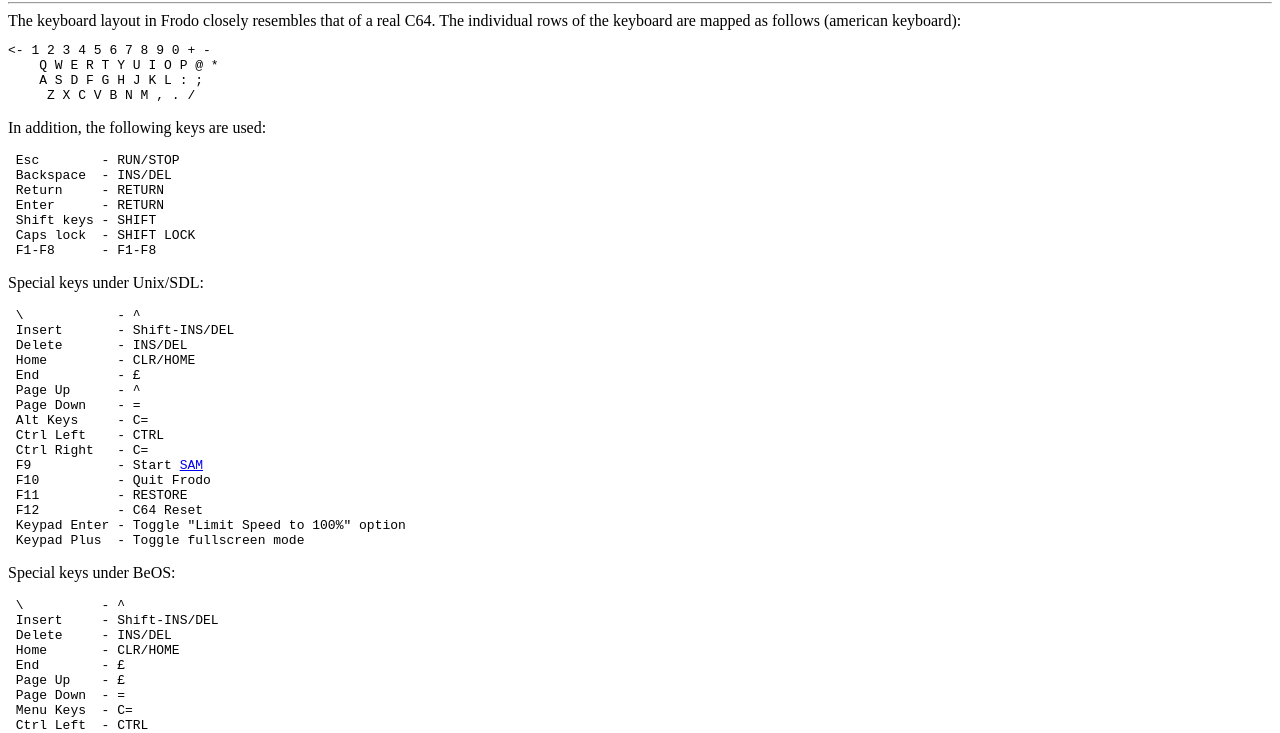
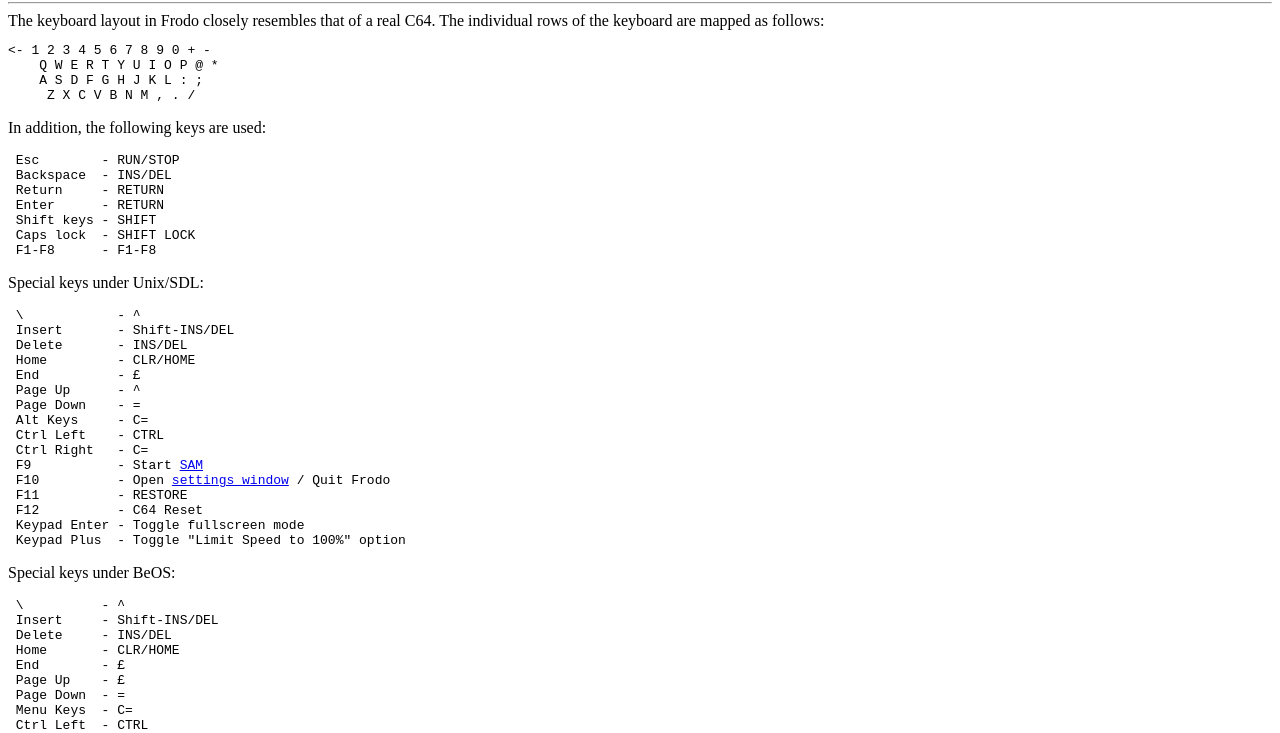
Before and after one commit to cebix/frodo4, a plain HTML site: page docs/keyboard.html in a window 1280 px wide. Shown: the part 64-797 px from the top of the page. Drawn offline with Linux system fonts and the light colour scheme.

Commit message:
Use keypad enter for fullscreen toggle, keypad plus for speed limiter

```diff
--- a/docs/keyboard.html
+++ b/docs/keyboard.html
@@ -9,7 +9,7 @@
 <HR>
 
 The keyboard layout in Frodo closely resembles that of a real C64. The
-individual rows of the keyboard are mapped as follows (american keyboard):
+individual rows of the keyboard are mapped as follows:
 
 <PRE>
 &lt;- 1 2 3 4 5 6 7 8 9 0 + -
@@ -44,11 +44,11 @@
  Ctrl Left    - CTRL
  Ctrl Right   - C=
  F9           - Start <A HREF="sam.html">SAM</A>
- F10          - Quit Frodo
+ F10          - Open <A HREF="settings.html">settings window</A> / Quit Frodo
  F11          - RESTORE
  F12          - C64 Reset
- Keypad Enter - Toggle "Limit Speed to 100%" option
- Keypad Plus  - Toggle fullscreen mode
+ Keypad Enter - Toggle fullscreen mode
+ Keypad Plus  - Toggle "Limit Speed to 100%" option
 </PRE><P>
 
 Special keys under BeOS:
```
Also changed, not shown: 1 other file.
